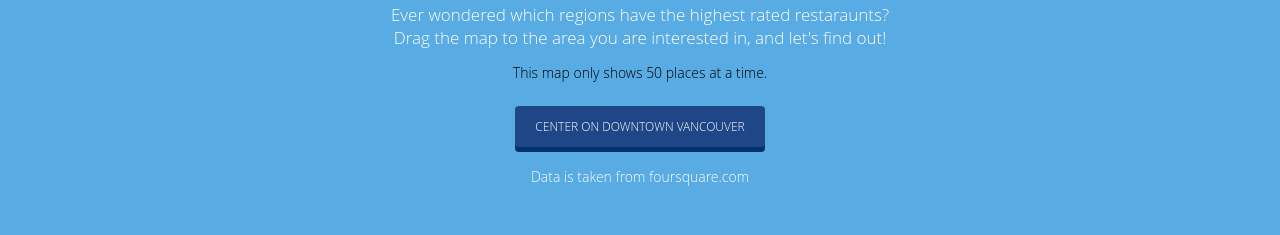
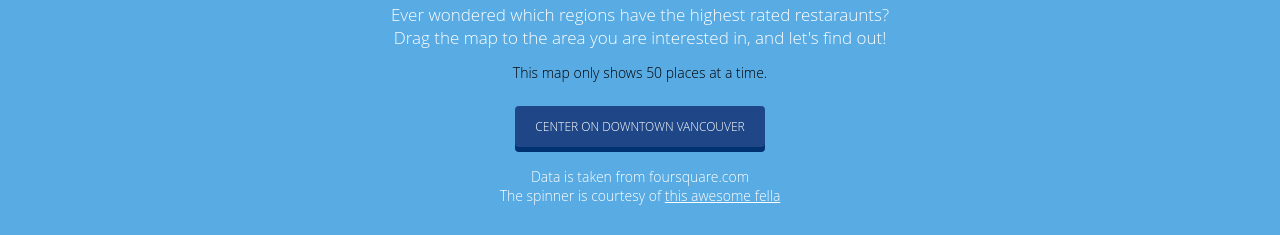
Before and after one commit to annygakh/cafeviz, a plain HTML site: page index.html in a window 1280 px wide. Shown: the part 582-817 px from the top of the page. Drawn offline with Linux system fonts and the light colour scheme; some packages are replaced by stand-ins of ours.

Commit message:
changed the footer text

```diff
--- a/index.html
+++ b/index.html
@@ -27,7 +27,8 @@
       </div>
       <button id="center-ubc">Center on downtown Vancouver</button>
 
-    <footer>Data is taken from foursquare.com
+    <footer>Data is taken from foursquare.com</br>
+    The spinner is courtesy of <a href="http://projects.lukehaas.me">this awesome fella</a>
     </footer>
     </main>
     <script src="js/lib/jquery.min.js"></script>
--- a/js/assets/style.css
+++ b/js/assets/style.css
@@ -73,3 +73,6 @@ button:active {
 	/*height: 10px;*/
 	z-index: 2;
 }
+a{
+	color: white;
+}
```
